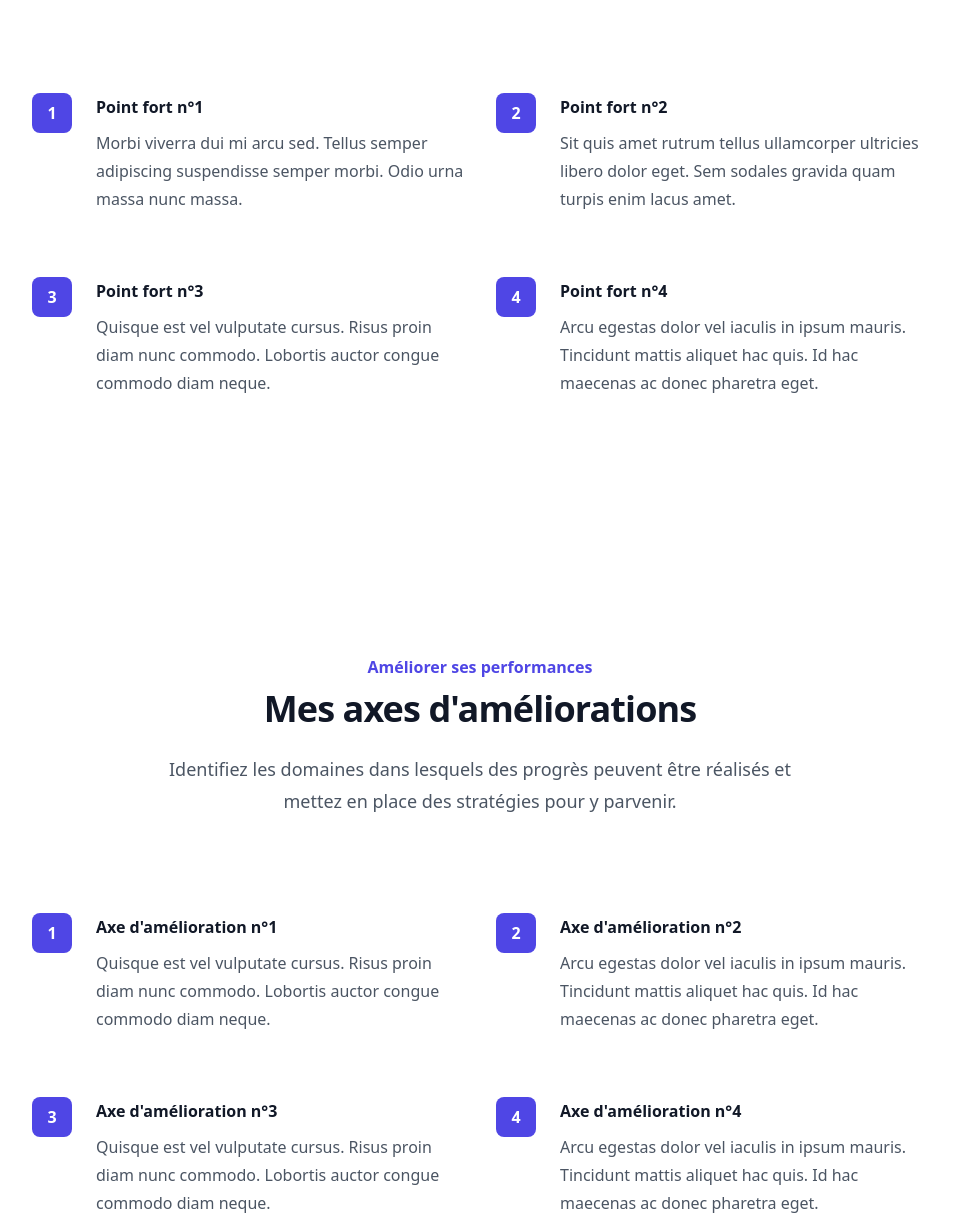
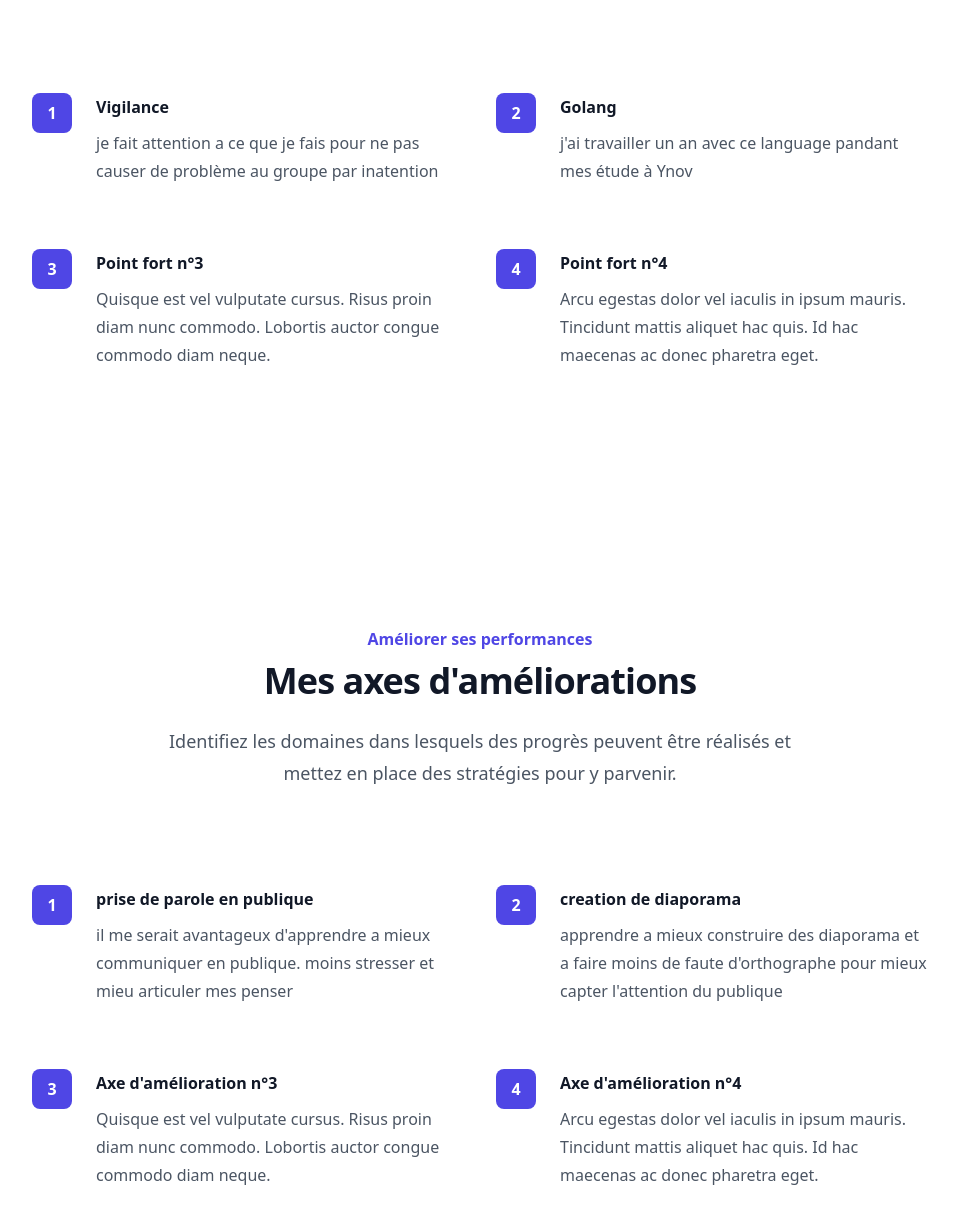
Before and after one commit to anthonyP1202/b2-orientation, a plain HTML site: page index.html in a window 1280 px wide. Shown: the part 447-1677 px from the top of the page, without its empty margins (160-1118 px from the left). Drawn offline with nearby package versions, Linux system fonts and the light colour scheme.

Commit message:
added strong point 1, 2 and and axe's 1 , 2

```diff
--- a/index.html
+++ b/index.html
@@ -30,18 +30,18 @@
               <div class="absolute left-0 top-0 flex h-10 w-10 items-center justify-center rounded-lg bg-indigo-600 text-white">
                 1
               </div>
-              Point fort n°1
+              Vigilance
             </dt>
-            <dd class="mt-2 text-base leading-7 text-gray-600">Morbi viverra dui mi arcu sed. Tellus semper adipiscing suspendisse semper morbi. Odio urna massa nunc massa.</dd>
+            <dd class="mt-2 text-base leading-7 text-gray-600">je fait attention a ce que je fais pour ne pas causer de problème au groupe par inatention</dd>
           </div>
           <div class="relative pl-16">
             <dt class="text-base font-semibold leading-7 text-gray-900">
               <div class="absolute left-0 top-0 flex h-10 w-10 items-center justify-center rounded-lg bg-indigo-600 text-white">
                 2
               </div>
-              Point fort n°2
+              Golang
             </dt>
-            <dd class="mt-2 text-base leading-7 text-gray-600">Sit quis amet rutrum tellus ullamcorper ultricies libero dolor eget. Sem sodales gravida quam turpis enim lacus amet.</dd>
+            <dd class="mt-2 text-base leading-7 text-gray-600">j'ai travailler un an avec ce language pandant mes étude à Ynov</dd>
           </div>
           <div class="relative pl-16">
             <dt class="text-base font-semibold leading-7 text-gray-900">
@@ -81,18 +81,18 @@
               <div class="absolute left-0 top-0 flex h-10 w-10 items-center justify-center rounded-lg bg-indigo-600 text-white">
                 1
               </div>
-              Axe d'amélioration n°1
+              prise de parole en publique
             </dt>
-            <dd class="mt-2 text-base leading-7 text-gray-600">Quisque est vel vulputate cursus. Risus proin diam nunc commodo. Lobortis auctor congue commodo diam neque.</dd>
+            <dd class="mt-2 text-base leading-7 text-gray-600">il me serait avantageux d'apprendre a mieux communiquer en publique. moins stresser et mieu articuler mes penser </dd>
           </div>
           <div class="relative pl-16">
             <dt class="text-base font-semibold leading-7 text-gray-900">
               <div class="absolute left-0 top-0 flex h-10 w-10 items-center justify-center rounded-lg bg-indigo-600 text-white">
                 2
               </div>
-              Axe d'amélioration n°2
+              creation de diaporama
             </dt>
-            <dd class="mt-2 text-base leading-7 text-gray-600">Arcu egestas dolor vel iaculis in ipsum mauris. Tincidunt mattis aliquet hac quis. Id hac maecenas ac donec pharetra eget.</dd>
+            <dd class="mt-2 text-base leading-7 text-gray-600">apprendre a mieux construire des diaporama et a faire moins de faute d'orthographe pour mieux capter l'attention du publique</dd>
           </div>
           <div class="relative pl-16">
             <dt class="text-base font-semibold leading-7 text-gray-900">
```
